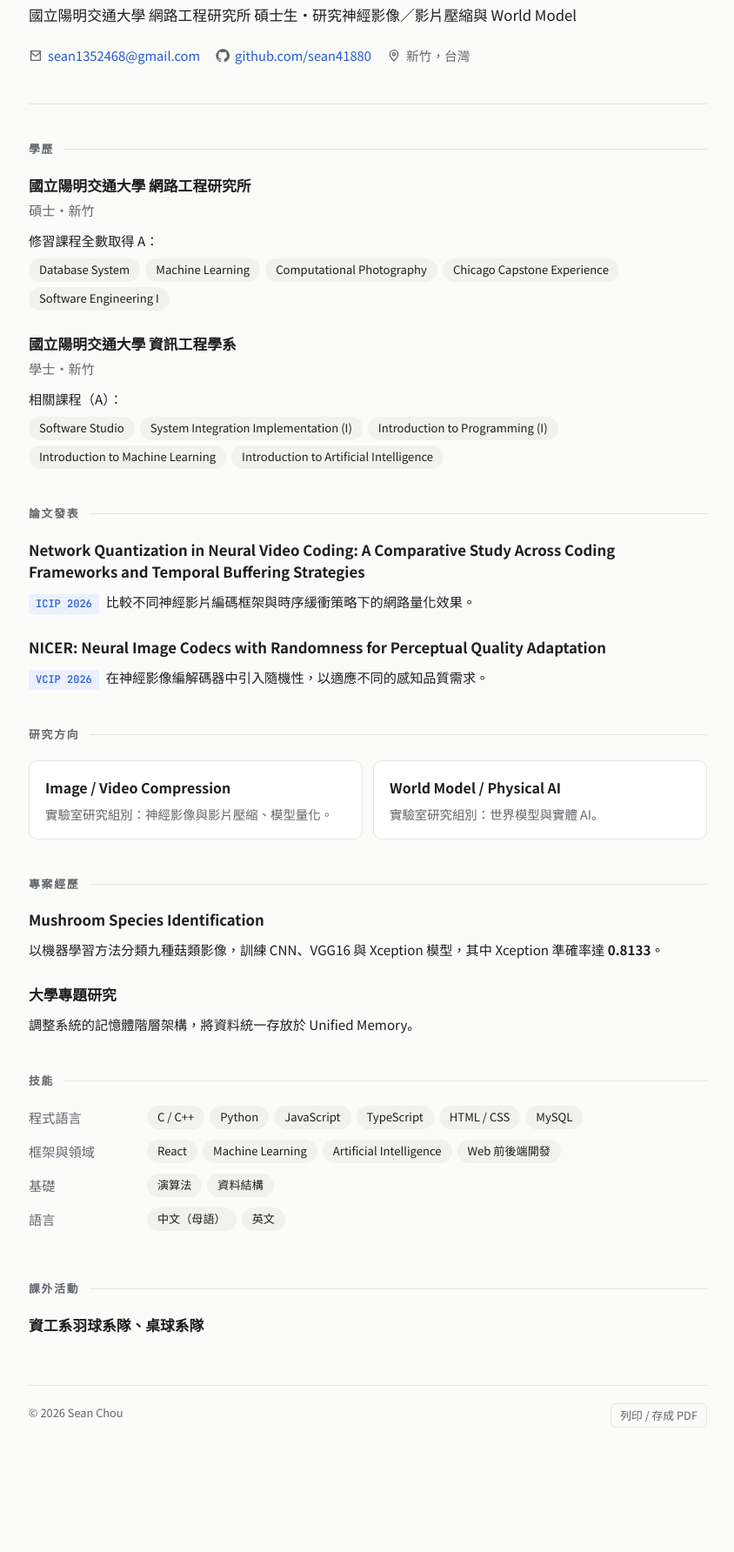
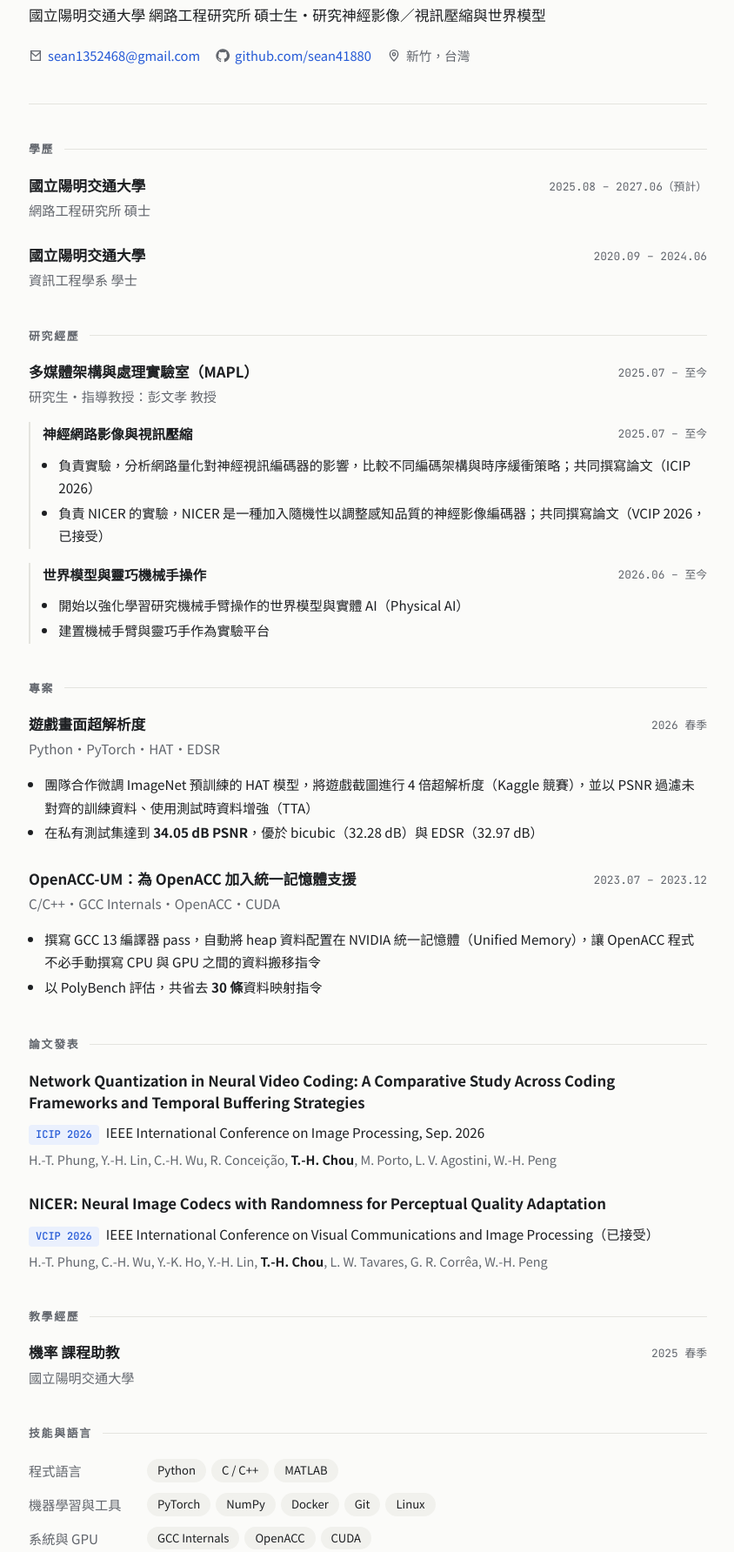
Before and after one commit to sean41880/sean41880.github.io, a plain HTML site: page index.html in a window 1280 px wide. Shown: the part 135-1919 px from the top of the page at 87% size, without its empty margins (217-1061 px from the left). Before the commit the page ends 1856 px from the top, so only its background shows below. Drawn offline with Linux system fonts and the light colour scheme.

Commit message:
Update CV content to match latest resume
Co-Authored-By: Claude Opus 5.5 <noreply@anthropic.com>

```diff
--- a/index.html
+++ b/index.html
@@ -4,7 +4,7 @@
 <meta charset="utf-8">
 <meta name="viewport" content="width=device-width, initial-scale=1">
 <title>周子翔 Sean Chou｜履歷</title>
-<meta name="description" content="Chou, Tzu-Hsiang (Sean) — 陽明交通大學網路工程研究所。研究領域：神經影像／影片壓縮、World Model。">
+<meta name="description" content="Chou, Tzu-Hsiang (Sean) — 陽明交通大學網路工程研究所。研究領域：神經影像／視訊壓縮、世界模型與機器人操作。">
 <link rel="preconnect" href="https://fonts.googleapis.com">
 <link rel="preconnect" href="https://fonts.gstatic.com" crossorigin>
 <link href="https://fonts.googleapis.com/css2?family=Noto+Sans+TC:wght@400;500;700&family=JetBrains+Mono:wght@400;500&display=swap" rel="stylesheet">
@@ -81,10 +81,13 @@
   .skills dt { color: var(--muted); }
   .skills dd { margin: 0; display: flex; flex-wrap: wrap; gap: 6px; }
 
-  .research { display: grid; grid-template-columns: repeat(auto-fit, minmax(220px, 1fr)); gap: 12px; }
-  .card { background: var(--surface); border: 1px solid var(--line); border-radius: 10px; padding: 16px 18px; }
-  .card h3 { margin: 0 0 4px; font-size: 1rem; }
-  .card p { margin: 0; font-size: .9rem; color: var(--muted); }
+  .area { grid-column: 1 / -1; display: grid; grid-template-columns: 1fr auto; gap: 0 16px; margin-top: 14px; padding-left: 14px; border-left: 2px solid var(--line); }
+  .area h4 { margin: 0; font-size: .98rem; font-weight: 700; }
+  .area .date { grid-column: 2; grid-row: 1; }
+  .area ul { grid-column: 1 / -1; font-size: .95rem; }
+  .tags { color: var(--muted); font-size: .88rem; }
+  .authors { font-size: .9rem; color: var(--muted); margin-top: 4px; }
+  .authors strong { color: var(--text); }
 
   footer { margin-top: 56px; padding-top: 20px; border-top: 1px solid var(--line); font-size: .8rem; color: var(--muted); display: flex; justify-content: space-between; flex-wrap: wrap; gap: 8px; }
   .print-btn { background: none; border: 1px solid var(--line); color: var(--muted); border-radius: 6px; padding: 2px 10px; font: inherit; cursor: pointer; }
@@ -95,6 +98,8 @@
     .name { font-size: 1.7rem; }
     .item { grid-template-columns: 1fr; }
     .item .date { grid-column: 1; grid-row: auto; padding-top: 0; }
+    .area { grid-template-columns: 1fr; }
+    .area .date { grid-column: 1; grid-row: auto; }
     .skills { grid-template-columns: 1fr; gap: 4px; }
     .skills dd { margin-bottom: 10px; }
   }
@@ -111,7 +116,7 @@
 
   <header>
     <h1 class="name">周子翔 Sean Chou<small>Chou, Tzu-Hsiang</small></h1>
-    <p class="role">國立陽明交通大學 網路工程研究所 碩士生・研究神經影像／影片壓縮與 World Model</p>
+    <p class="role">國立陽明交通大學 網路工程研究所 碩士生・研究神經影像／視訊壓縮與世界模型</p>
     <ul class="contact">
       <li>
         <svg viewBox="0 0 24 24" fill="none" stroke="currentColor" stroke-width="2"><path d="M4 4h16v16H4z"/><path d="m4 6 8 7 8-7"/></svg>
@@ -131,33 +136,64 @@
   <section id="education">
     <h2>學歷</h2>
     <div class="item">
-      <h3>國立陽明交通大學 網路工程研究所</h3>
-      <!-- 日期待補：<span class="date">2025.08 – 2026.12（預計）</span> -->
-      <div class="sub">碩士・新竹</div>
+      <h3>國立陽明交通大學</h3>
+      <span class="date">2025.08 – 2027.06（預計）</span>
+      <div class="sub">網路工程研究所 碩士</div>
+    </div>
+    <div class="item">
+      <h3>國立陽明交通大學</h3>
+      <span class="date">2020.09 – 2024.06</span>
+      <div class="sub">資訊工程學系 學士</div>
+    </div>
+  </section>
+
+  <section id="research">
+    <h2>研究經歷</h2>
+    <div class="item">
+      <h3>多媒體架構與處理實驗室（MAPL）</h3>
+      <span class="date">2025.07 – 至今</span>
+      <div class="sub">研究生・指導教授：彭文孝 教授</div>
+      <div class="area">
+        <h4>神經網路影像與視訊壓縮</h4>
+        <span class="date">2025.07 – 至今</span>
+        <ul>
+          <li>負責實驗，分析網路量化對神經視訊編碼器的影響，比較不同編碼架構與時序緩衝策略；共同撰寫論文（ICIP 2026）</li>
+          <li>負責 NICER 的實驗，NICER 是一種加入隨機性以調整感知品質的神經影像編碼器；共同撰寫論文（VCIP 2026，已接受）</li>
+        </ul>
+      </div>
+      <div class="area">
+        <h4>世界模型與靈巧機械手操作</h4>
+        <span class="date">2026.06 – 至今</span>
+        <ul>
+          <li>開始以強化學習研究機械手臂操作的世界模型與實體 AI（Physical AI）</li>
+          <li>建置機械手臂與靈巧手作為實驗平台</li>
+        </ul>
+      </div>
+    </div>
+  </section>
+
+  <section id="projects">
+    <h2>專案</h2>
+    <div class="item">
+      <h3>遊戲畫面超解析度</h3>
+      <span class="date">2026 春季</span>
+      <div class="sub tags">Python・PyTorch・HAT・EDSR</div>
       <div class="body">
-        修習課程全數取得 A：
-        <div class="courses">
-          <span class="chip">Database System</span>
-          <span class="chip">Machine Learning</span>
-          <span class="chip">Computational Photography</span>
-          <span class="chip">Chicago Capstone Experience</span>
-          <span class="chip">Software Engineering I</span>
-        </div>
+        <ul>
+          <li>團隊合作微調 ImageNet 預訓練的 HAT 模型，將遊戲截圖進行 4 倍超解析度（Kaggle 競賽），並以 PSNR 過濾未對齊的訓練資料、使用測試時資料增強（TTA）</li>
+          <li>在私有測試集達到 <strong>34.05 dB PSNR</strong>，優於 bicubic（32.28 dB）與 EDSR（32.97 dB）</li>
+        </ul>
       </div>
     </div>
     <div class="item">
-      <h3>國立陽明交通大學 資訊工程學系</h3>
-      <!-- 日期待補：<span class="date">2020.09 – 2024.06</span> -->
-      <div class="sub">學士・新竹</div>
+      <h3>OpenACC-UM：為 OpenACC 加入統一記憶體支援</h3>
+      <span class="date">2023.07 – 2023.12</span>
+      <div class="sub tags">C/C++・GCC Internals・OpenACC・CUDA</div>
       <div class="body">
-        相關課程（A）：
-        <div class="courses">
-          <span class="chip">Software Studio</span>
-          <span class="chip">System Integration Implementation (I)</span>
-          <span class="chip">Introduction to Programming (I)</span>
-          <span class="chip">Introduction to Machine Learning</span>
-          <span class="chip">Introduction to Artificial Intelligence</span>
-        </div>
+        <ul>
+          <li>撰寫 GCC 13 編譯器 pass，自動將 heap 資料配置在 NVIDIA 統一記憶體（Unified Memory），讓 OpenACC 程式不必手動撰寫 CPU 與 GPU 之間的資料搬移指令</li>
+          <li>以 PolyBench 評估，共省去 <strong>30 條</strong>資料映射指令</li>
+        </ul>
       </div>
     </div>
   </section>
@@ -166,68 +202,41 @@
     <h2>論文發表</h2>
     <div class="item">
       <h3>Network Quantization in Neural Video Coding: A Comparative Study Across Coding Frameworks and Temporal Buffering Strategies</h3>
-      <!-- 日期待補：<span class="date">2026</span> -->
-      <div class="body"><span class="venue">ICIP 2026</span>比較不同神經影片編碼框架與時序緩衝策略下的網路量化效果。</div>
+      <div class="body">
+        <span class="venue">ICIP 2026</span>IEEE International Conference on Image Processing, Sep. 2026
+        <div class="authors">H.-T. Phung, Y.-H. Lin, C.-H. Wu, R. Conceição, <strong>T.-H. Chou</strong>, M. Porto, L. V. Agostini, W.-H. Peng</div>
+      </div>
     </div>
     <div class="item">
       <h3>NICER: Neural Image Codecs with Randomness for Perceptual Quality Adaptation</h3>
-      <!-- 日期待補：<span class="date">2026</span> -->
-      <div class="body"><span class="venue">VCIP 2026</span>在神經影像編解碼器中引入隨機性，以適應不同的感知品質需求。</div>
-    </div>
-  </section>
-
-  <section id="research">
-    <h2>研究方向</h2>
-    <div class="research">
-      <div class="card">
-        <h3>Image / Video Compression</h3>
-        <p>實驗室研究組別：神經影像與影片壓縮、模型量化。</p>
-      </div>
-      <div class="card">
-        <h3>World Model / Physical AI</h3>
-        <p>實驗室研究組別：世界模型與實體 AI。</p>
+      <div class="body">
+        <span class="venue">VCIP 2026</span>IEEE International Conference on Visual Communications and Image Processing（已接受）
+        <div class="authors">H.-T. Phung, C.-H. Wu, Y.-K. Ho, Y.-H. Lin, <strong>T.-H. Chou</strong>, L. W. Tavares, G. R. Corrêa, W.-H. Peng</div>
       </div>
     </div>
   </section>
 
-  <section id="projects">
-    <h2>專案經歷</h2>
+  <section id="teaching">
+    <h2>教學經歷</h2>
     <div class="item">
-      <h3>Mushroom Species Identification</h3>
-      <!-- 日期待補：<span class="date">2022.12 – 2023.01</span> -->
-      <div class="body">
-        以機器學習方法分類九種菇類影像，訓練 CNN、VGG16 與 Xception 模型，其中 Xception 準確率達 <strong>0.8133</strong>。
-      </div>
-    </div>
-    <div class="item">
-      <h3>大學專題研究</h3>
-      <!-- 日期待補：<span class="date">2023.07 – 2023.12</span> -->
-      <div class="body">
-        調整系統的記憶體階層架構，將資料統一存放於 Unified Memory。
-      </div>
+      <h3>機率 課程助教</h3>
+      <span class="date">2025 春季</span>
+      <div class="sub">國立陽明交通大學</div>
     </div>
   </section>
 
   <section id="skills">
-    <h2>技能</h2>
+    <h2>技能與語言</h2>
     <dl class="skills">
       <dt>程式語言</dt>
-      <dd><span class="chip">C / C++</span><span class="chip">Python</span><span class="chip">JavaScript</span><span class="chip">TypeScript</span><span class="chip">HTML / CSS</span><span class="chip">MySQL</span></dd>
-      <dt>框架與領域</dt>
-      <dd><span class="chip">React</span><span class="chip">Machine Learning</span><span class="chip">Artificial Intelligence</span><span class="chip">Web 前後端開發</span></dd>
-      <dt>基礎</dt>
-      <dd><span class="chip">演算法</span><span class="chip">資料結構</span></dd>
+      <dd><span class="chip">Python</span><span class="chip">C / C++</span><span class="chip">MATLAB</span></dd>
+      <dt>機器學習與工具</dt>
+      <dd><span class="chip">PyTorch</span><span class="chip">NumPy</span><span class="chip">Docker</span><span class="chip">Git</span><span class="chip">Linux</span></dd>
+      <dt>系統與 GPU</dt>
+      <dd><span class="chip">GCC Internals</span><span class="chip">OpenACC</span><span class="chip">CUDA</span></dd>
       <dt>語言</dt>
       <dd><span class="chip">中文（母語）</span><span class="chip">英文</span></dd>
     </dl>
-  </section>
-
-  <section id="activities">
-    <h2>課外活動</h2>
-    <div class="item">
-      <h3>資工系羽球系隊、桌球系隊</h3>
-      <!-- 日期待補：<span class="date">2022.02 – 2023.06</span> -->
-    </div>
   </section>
 
   <footer>
```
